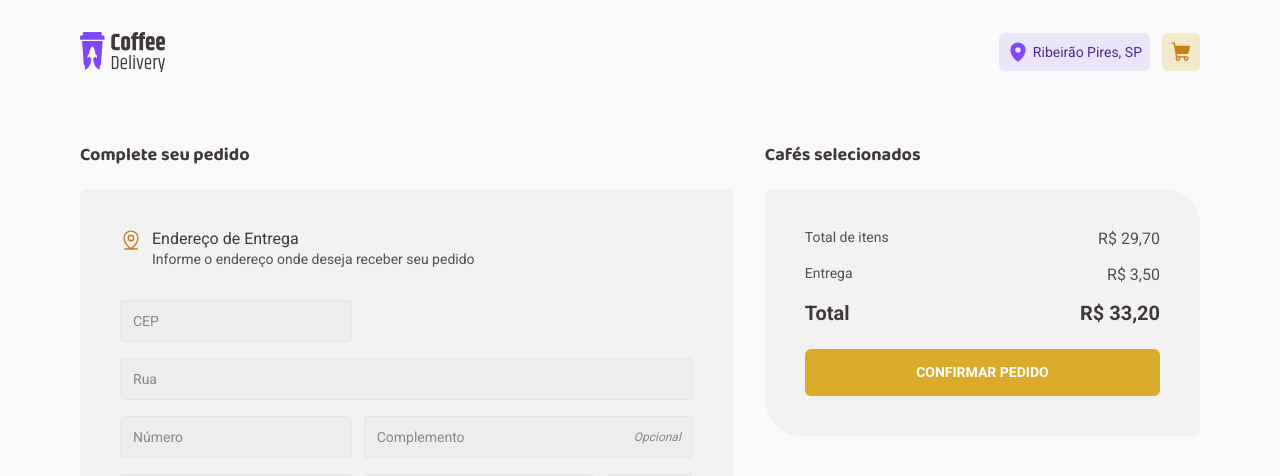
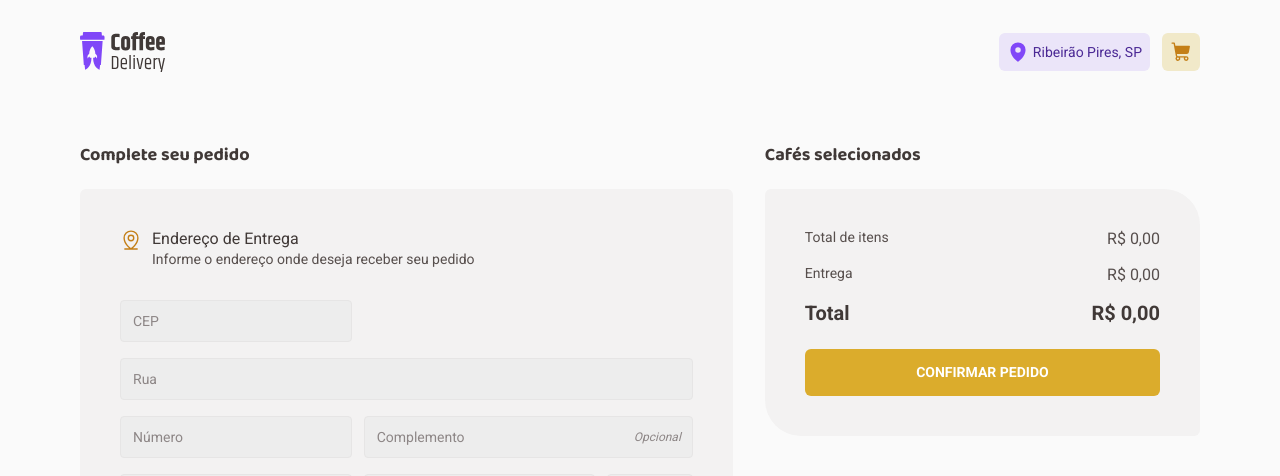
Before and after one commit to rodrigofontesdev/coffee, a React (Vite) app: page /checkout in a window 1280 px wide. Shown: the top 476 px of the page. Built offline with nearby package versions, Linux system fonts and the light colour scheme.

Commit message:
feat(page): update order amount in checkout page

```diff
--- a/src/pages/Checkout/components/OrderTotal/index.tsx
+++ b/src/pages/Checkout/components/OrderTotal/index.tsx
@@ -1,16 +1,21 @@
+import { useContext } from 'react'
+import { CartContext } from '../../../../contexts/CartContext'
+import { format } from '../../../../utils/functions/formatter'
 import { Label, OrderTotalContainer, Price } from './styles'
 
 export function OrderTotal() {
+  const { fee, subtotal, total } = useContext(CartContext)
+
   return (
     <OrderTotalContainer>
       <Label>Total de itens</Label>
-      <Price>R$ 29,70</Price>
+      <Price>R$ {format.price(subtotal)}</Price>
 
       <Label>Entrega</Label>
-      <Price>R$ 3,50</Price>
+      <Price>R$ {format.price(fee)}</Price>
 
       <Label $bold>Total</Label>
-      <Price $bold>R$ 33,20</Price>
+      <Price $bold>R$ {format.price(total)}</Price>
     </OrderTotalContainer>
   )
 }
--- a/src/pages/Checkout/components/OrderTotal/styles.ts
+++ b/src/pages/Checkout/components/OrderTotal/styles.ts
@@ -5,6 +5,7 @@ export const OrderTotalContainer = styled.div`
   grid-template-columns: 1fr 1fr;
   grid-template-rows: 1fr 1fr 1fr;
   row-gap: 0.75rem;
+  margin-bottom: 1.5rem;
 `
 
 interface SpanProps {
--- a/src/pages/Checkout/index.tsx
+++ b/src/pages/Checkout/index.tsx
@@ -2,12 +2,12 @@ import { Bank, CreditCard, CurrencyDollar, MapPinLine, Money } from '@phosphor-i
 import { useContext } from 'react'
 import { ButtonPrimary } from '../../components/ButtonPrimary'
 import { CartContext } from '../../contexts/CartContext'
+import { OrderTotal } from './components/OrderTotal'
 import { ProductCardSimple } from './components/ProductCardSimple'
 import {
   Address,
   AddressFormFields,
-  CartDetails,
-  CartSubtotal,
+  Cart,
   CheckControl,
   CheckGroup,
   CheckLabel,
@@ -16,8 +16,8 @@ import {
   Delivery,
   InputControl,
   InputGroup,
+  Order,
   PaymentMethods,
-  Subtotal,
 } from './styles'
 
 export function Checkout() {
@@ -135,28 +135,19 @@ export function Checkout() {
             </PaymentMethods>
           </Delivery>
 
-          <CartDetails>
+          <Cart>
             <h2>Cafés selecionados</h2>
 
-            <CartSubtotal>
+            <Order>
               {cart.map((product) => (
                 <ProductCardSimple key={product.id} product={product} />
               ))}
 
-              <Subtotal>
-                <span>Total de itens</span>
-                <span>R$ 29,70</span>
+              <OrderTotal />
 
-                <span>Entrega</span>
-                <span>R$ 3,50</span>
-
-                <span>Total</span>
-                <span>R$ 33,20</span>
-
-                <ButtonPrimary fill>Confirmar Pedido</ButtonPrimary>
-              </Subtotal>
-            </CartSubtotal>
-          </CartDetails>
+              <ButtonPrimary fill>Confirmar Pedido</ButtonPrimary>
+            </Order>
+          </Cart>
         </CheckoutForm>
       </Container>
     </main>
--- a/src/pages/Checkout/styles.ts
+++ b/src/pages/Checkout/styles.ts
@@ -224,7 +224,7 @@ export const PaymentMethods = styled(WrapperBase)`
   }
 `
 
-export const CartDetails = styled.div`
+export const Cart = styled.div`
   width: 40%;
   display: flex;
   flex-direction: column;
@@ -246,36 +246,7 @@ export const CartDetails = styled.div`
   }
 `
 
-export const CartSubtotal = styled(WrapperBase)`
+export const Order = styled(WrapperBase)`
   border-radius: 6px 36px;
   row-gap: 0;
 `
-
-export const Subtotal = styled.div`
-  display: grid;
-  grid-template-columns: 1fr 1fr;
-  grid-template-rows: 1fr 1fr 1fr;
-  row-gap: 0.75rem;
-  font-weight: 400;
-
-  span:nth-of-type(even) {
-    text-align: right;
-  }
-
-  span:nth-of-type(1),
-  span:nth-of-type(3) {
-    font-size: 0.875rem;
-  }
-
-  span:nth-of-type(5),
-  span:nth-of-type(6) {
-    color: ${(props) => props.theme['gray-800']};
-    font-size: 1.25rem;
-    font-weight: 700;
-  }
-
-  button {
-    margin-top: 0.75rem;
-    grid-column: span 2;
-  }
-`
```
